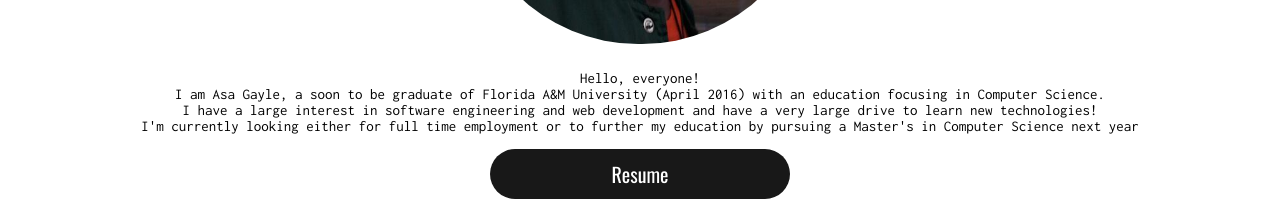
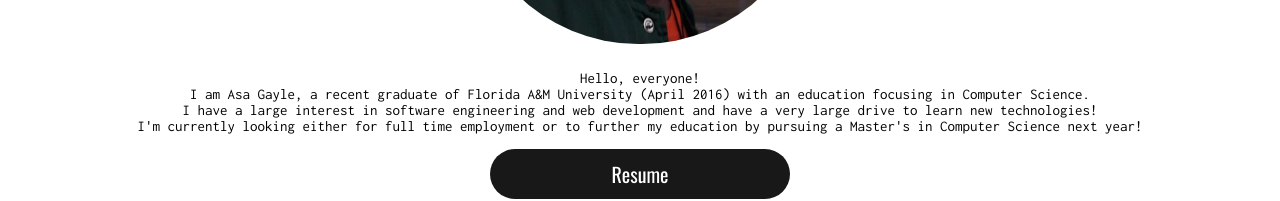
Before and after one commit to AsaGayle/AsaGayle.github.io, a plain HTML site: page index.html in a window 1280 px wide. Shown: the part 553-754 px from the top of the page. Drawn offline with nearby package versions, Linux system fonts and the light colour scheme; a web font is replaced by a local one.

Commit message:
Updated intro paragrah

```diff
--- a/index.html
+++ b/index.html
@@ -13,11 +13,11 @@
     <div id = 'body-content'>
         <img src="img/face.jpg" id="profile">
         <div class = 'body-words Inconsolata'>Hello, everyone! <br>
-            I am Asa Gayle, a soon to be graduate of Florida A&amp;M University (April 2016) with an education
+            I am Asa Gayle, a recent graduate of Florida A&amp;M University (April 2016) with an education
             focusing in Computer Science. <br>
             I have a large interest in software engineering and web development
             and have a very large drive to learn new technologies! <br>
-            I'm currently looking either for full time employment or to further my education by pursuing a Master's in Computer Science next year
+            I'm currently looking either for full time employment or to further my education by pursuing a Master's in Computer Science next year!
 
         </div>
        <a href="Asa%20Gayle%20Resume.pdf" download="Asa Gayle Resume.pdf">
```
